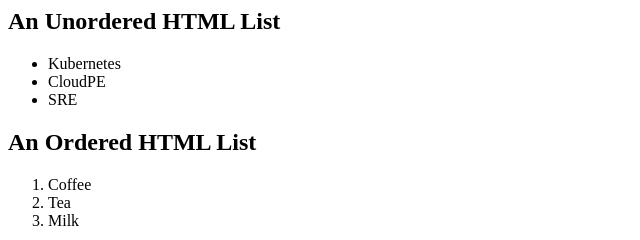
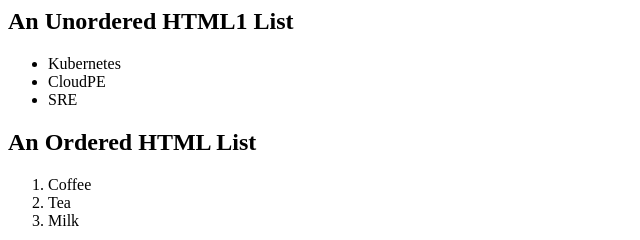
Before and after one commit to Sanvikaprashanth/Pandu, a plain HTML site: page index11.html in a window 1280 px wide. Shown: the full height of the page, 0-640 px from the left. Drawn offline with Linux system fonts and the light colour scheme.

Commit message:
Fix heading text in index11.html
hi

```diff
--- a/index11.html
+++ b/index11.html
@@ -1,7 +1,7 @@
 <html>
 <body>
 
-<h2>An Unordered HTML List</h2>
+<h2>An Unordered HTML1 List</h2>
 
 <ul>
   <li>Kubernetes</li>
```
